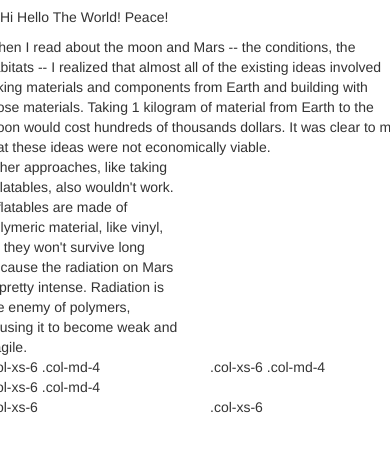
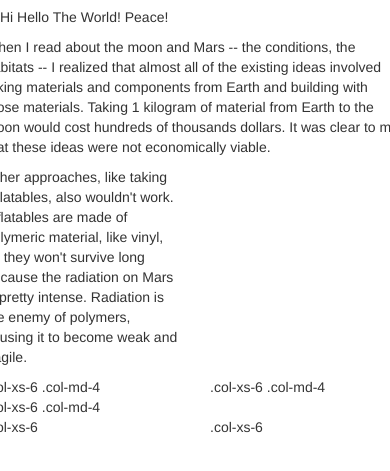
Before and after one commit to pennypang/pennypang.github.io, a plain HTML site: page index.html in a window 390 px wide. Shown: the part 63-534 px from the top of the page. Drawn offline with nearby package versions, Linux system fonts and the light colour scheme.

Commit message:
Update index.html

```diff
--- a/index.html
+++ b/index.html
@@ -16,9 +16,17 @@
 
   <div class="row">
           <div class="row">
-            <div class="col-xs-12 col-md-8">When I read about the moon and Mars -- the conditions, the habitats -- I realized that almost all of the existing ideas involved taking materials and components from Earth and building with those materials. Taking 1 kilogram of material from Earth to the moon would cost hundreds of thousands dollars. It was clear to me that these ideas were not economically viable.</div>
-            <div class="col-xs-6 col-md-4">Other approaches, like taking inflatables, also wouldn't work. Inflatables are made of polymeric material, like vinyl, so they won't survive long because the radiation on Mars is pretty intense. Radiation is the enemy of polymers, causing it to become weak and fragile.</div>
-          </div>
+            <div class="col-xs-12 col-md-8">
+              <p>
+              When I read about the moon and Mars -- the conditions, the habitats -- I realized that almost all of the existing ideas involved taking materials and components from Earth and building with those materials. Taking 1 kilogram of material from Earth to the moon would cost hundreds of thousands dollars. It was clear to me that these ideas were not economically viable.
+            </p>
+            </div>
+            <div class="col-xs-6 col-md-4">
+              <p>
+              Other approaches, like taking inflatables, also wouldn't work. Inflatables are made of polymeric material, like vinyl, so they won't survive long because the radiation on Mars is pretty intense. Radiation is the enemy of polymers, causing it to become weak and fragile.
+            </p>
+                 </div>
+            </div>
 
           <!-- Columns start at 50% wide on mobile and bump up to 33.3% wide on desktop -->
           <div class="row">
```
